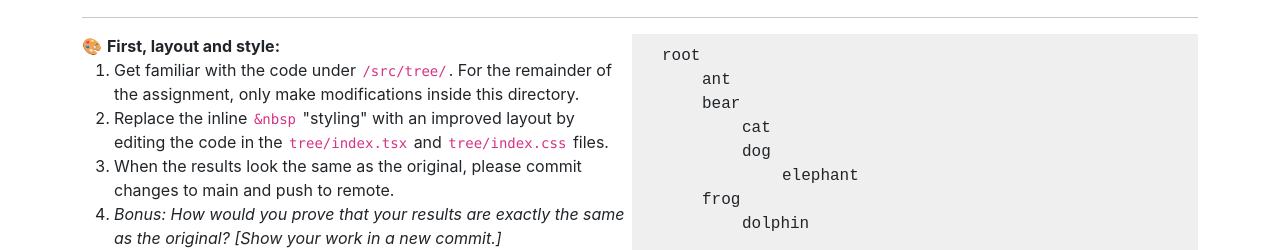
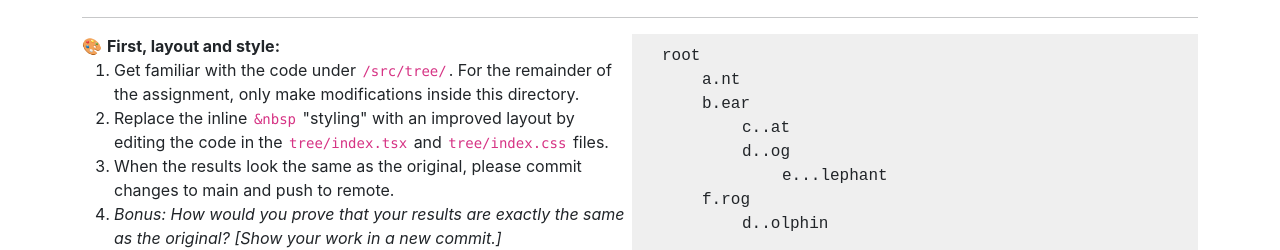
Before and after one commit to atalneupane1/assessment, a React (Vite) app: page / in a window 1280 px wide. Shown: the part 594-844 px from the top of the page. Built offline with nearby package versions, Linux system fonts and the light colour scheme.

Commit message:
Added period as per level along with updates test

```diff
--- a/src/tree/index.tsx
+++ b/src/tree/index.tsx
@@ -7,12 +7,16 @@ type Node = {
   children?: Node[];
 };
 
-const renderTree = (node: Node) => (
+const addPeriods = (name:string, level:number) => {
+  return name.charAt(0) + ".".repeat(level) + name.slice(1);
+};
+
+const renderTree = (node: Node, level=0) => (
   <div className="node">
-    {node.name}
+    {addPeriods(node.name, level)}
     {node.children && (
       <div className="children">
-        {node.children.map((child) => renderTree(child))}
+        {node.children.map((child) => renderTree(child, level+1))}
       </div>
     )}
   </div>
```
Also changed, not shown: 1 other file (tests, documents, lock files or other folders).
